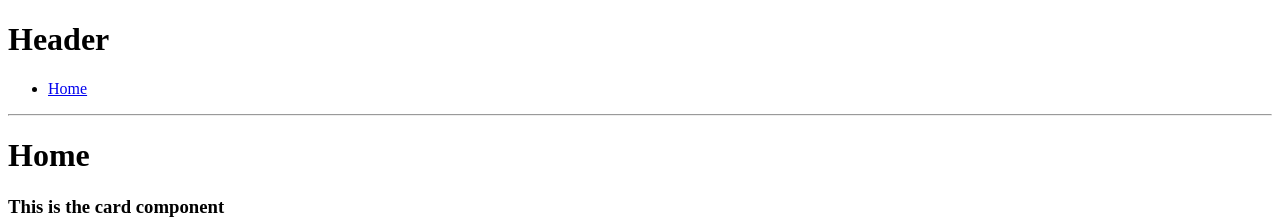
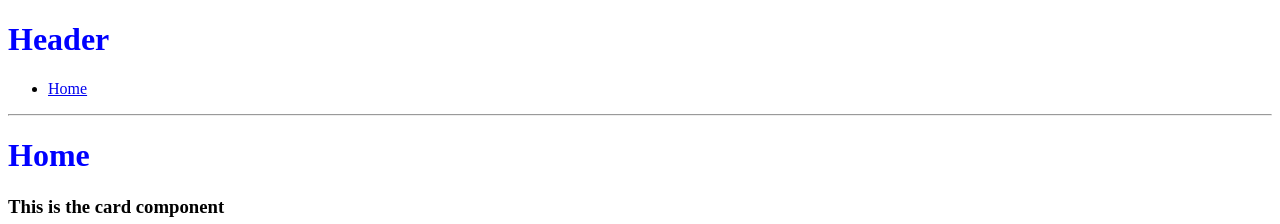
Before and after one commit to thebigdavec/NUXT-UDMY-The-basics, a Nuxt app: page / in a window 1280 px wide. Shown: the top 224 px of the page. Built offline with nearby package versions, Linux system fonts and the light colour scheme.

Commit message:
14-Working with styles
14-Working with styles

```diff
--- /dev/null
+++ b/app/assets/main.css
@@ -0,0 +1,3 @@
+    h1 {
+        color:blue
+    }
--- a/app/pages/index.vue
+++ b/app/pages/index.vue
@@ -6,3 +6,14 @@
     <hr/>
     <Other/>
 </template>
+
+<script setup>
+
+    useHead({
+        link:[{
+            rel:'stylesheet',
+            href:'https://cdnjs.cloudflare.com/ajax/libs/bootstrap/5.3.8/css/bootstrap-grid.min.css'
+        }]
+    })
+
+</script>
--- a/nuxt.config.ts
+++ b/nuxt.config.ts
@@ -2,6 +2,17 @@
 export default defineNuxtConfig({
   compatibilityDate: '2025-07-15',
   devtools: { enabled: true },
+  css:['~/assets/main.css'],
+  // app:{
+  //   head:{
+  //     link:[
+  //       {
+  //         rel:'stylesheet',
+  //         href:'https://cdnjs.cloudflare.com/ajax/libs/bootstrap/5.3.8/css/bootstrap-grid.min.css'
+  //       }
+  //     ]
+  //   }
+  // },
   components:[
     {
       path:'@/components',
```
